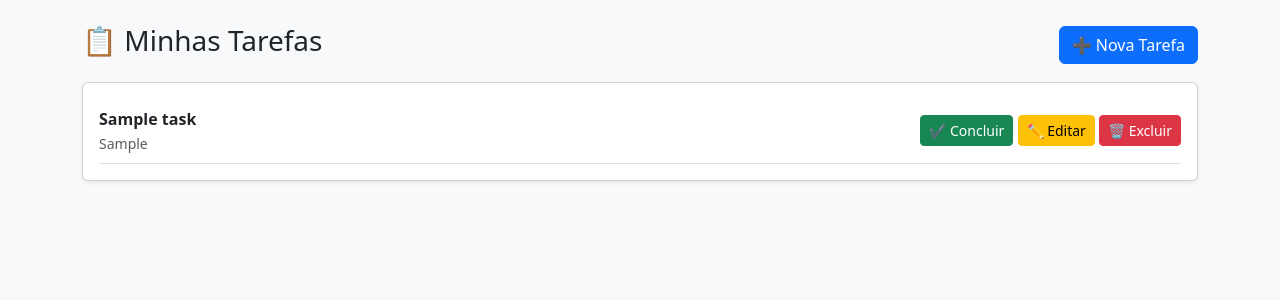
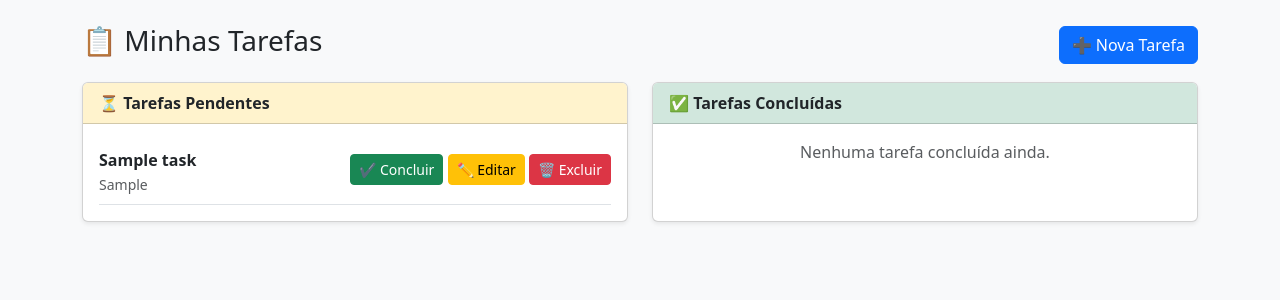
Before and after one commit to jeffson-bruno/lista-tarefas, a PHP site: page /index.php in a window 1280 px wide. Shown: the part 50-350 px from the top of the page. Run offline with PHP 8.4, Linux system fonts and the light colour scheme; the visitor is signed in with stand-in values (Sample User, id 1); tables that the repository leaves empty or names only in its code hold one stand-in row (values such as "Sample post").

Commit message:
Atualizando o projeto

```diff
--- a/index.php
+++ b/index.php
@@ -67,40 +67,40 @@ $tarefasConcluidas = $stmtConcluidas->fetchAll(PDO::FETCH_ASSOC);
         </button>
     </div>
 
-        <!-- LISTA DE TAREFAS -->
-        <div class="card shadow-sm">
+    <div class="row">
+        <!-- COLUNA PENDENTES -->
+        <div class="col-md-6 mb-3">
+            <div class="card shadow-sm h-100">
+                <div class="card-header bg-warning-subtle">
+                    <strong>⏳ Tarefas Pendentes</strong>
+                </div>
                 <div class="card-body">
 
-                <?php
-                $stmt = $pdo->query("SELECT * FROM tasks ORDER BY status, data_criacao DESC");
-                $tarefas = $stmt->fetchAll(PDO::FETCH_ASSOC);
-
-                if(count($tarefas) == 0):
-                ?>
-                    <p class="text-center text-muted">Nenhuma tarefa cadastrada ainda.</p>
-                <?php
-                else:
-                    foreach($tarefas as $t):
-                ?>
+                    <?php if(count($tarefasPendentes) === 0): ?>
+                        <p class="text-muted text-center mb-0">
+                            Nenhuma tarefa pendente.
+                        </p>
+                    <?php else: ?>
+                        <?php foreach($tarefasPendentes as $t): ?>
                             <div class="d-flex justify-content-between align-items-center border-bottom py-2">
                                 <div>
-                                <strong class="<?= $t['status'] === 'concluida' ? 'text-success text-decoration-line-through' : '' ?>">
+                                    <strong>
                                         <?= htmlspecialchars($t['titulo']) ?>
                                     </strong>
                                     <br>
-                                <small class="text-muted"><?= $t['data_criacao'] ?></small>
+                                    <small class="text-muted">
+                                        <?= $t['data_criacao'] ?>
+                                    </small>
                                 </div>
 
-                            <div>
-                                <?php if($t['status'] === 'pendente'): ?>
+                                <div class="text-end">
                                     <a href="concluir_tarefa.php?id=<?= $t['id'] ?>"
-                                    class="btn btn-sm btn-success">
+                                       class="btn btn-sm btn-success mb-1">
                                        ✔ Concluir
                                     </a>
-                                <?php endif; ?>
 
                                     <button
-                                    class="btn btn-sm btn-warning btn-editar"
+                                        class="btn btn-sm btn-warning mb-1 btn-editar"
                                         data-id="<?= $t['id'] ?>"
                                         data-titulo="<?= htmlspecialchars($t['titulo'], ENT_QUOTES) ?>"
                                         data-descricao="<?= htmlspecialchars($t['descricao'] ?? '', ENT_QUOTES) ?>"
@@ -110,19 +110,73 @@ $tarefasConcluidas = $stmtConcluidas->fetchAll(PDO::FETCH_ASSOC);
                                     </button>
 
                                     <a href="excluir_tarefa.php?id=<?= $t['id'] ?>"
-                                class="btn btn-sm btn-danger"
+                                       class="btn btn-sm btn-danger mb-1"
                                        onclick="return confirm('Tem certeza que deseja excluir?')">
                                        🗑 Excluir
                                     </a>
                                 </div>
                             </div>
-                <?php
-                    endforeach;
-                endif;
-                ?>
+                        <?php endforeach; ?>
+                    <?php endif; ?>
 
                 </div>
             </div>
+        </div>
+
+        <!-- COLUNA CONCLUÍDAS -->
+        <div class="col-md-6 mb-3">
+            <div class="card shadow-sm h-100">
+                <div class="card-header bg-success-subtle">
+                    <strong>✅ Tarefas Concluídas</strong>
+                </div>
+                <div class="card-body">
+
+                    <?php if(count($tarefasConcluidas) === 0): ?>
+                        <p class="text-muted text-center mb-0">
+                            Nenhuma tarefa concluída ainda.
+                        </p>
+                    <?php else: ?>
+                        <?php foreach($tarefasConcluidas as $t): ?>
+                            <div class="d-flex justify-content-between align-items-center border-bottom py-2">
+                                <div>
+                                    <strong class="text-success text-decoration-line-through">
+                                        <?= htmlspecialchars($t['titulo']) ?>
+                                    </strong>
+                                    <br>
+                                    <small class="text-muted">
+                                        <?= $t['data_criacao'] ?>
+                                    </small>
+                                </div>
+
+                                <div class="text-end">
+                                    <!-- Aqui não mostramos 'Concluir', só Editar/Excluir -->
+                                    <button
+                                        class="btn btn-sm btn-warning mb-1 btn-editar"
+                                        data-id="<?= $t['id'] ?>"
+                                        data-titulo="<?= htmlspecialchars($t['titulo'], ENT_QUOTES) ?>"
+                                        data-descricao="<?= htmlspecialchars($t['descricao'] ?? '', ENT_QUOTES) ?>"
+                                        data-status="<?= $t['status'] ?>"
+                                    >
+                                        ✏ Editar
+                                    </button>
+
+                                    <a href="excluir_tarefa.php?id=<?= $t['id'] ?>"
+                                       class="btn btn-sm btn-danger mb-1"
+                                       onclick="return confirm('Tem certeza que deseja excluir?')">
+                                       🗑 Excluir
+                                    </a>
+                                </div>
+                            </div>
+                        <?php endforeach; ?>
+                    <?php endif; ?>
+
+                </div>
+            </div>
+        </div>
+    </div>
+
+</div>
+
 
 </div>
 
```
Lines whose indentation alone changed are shown as unchanged.
